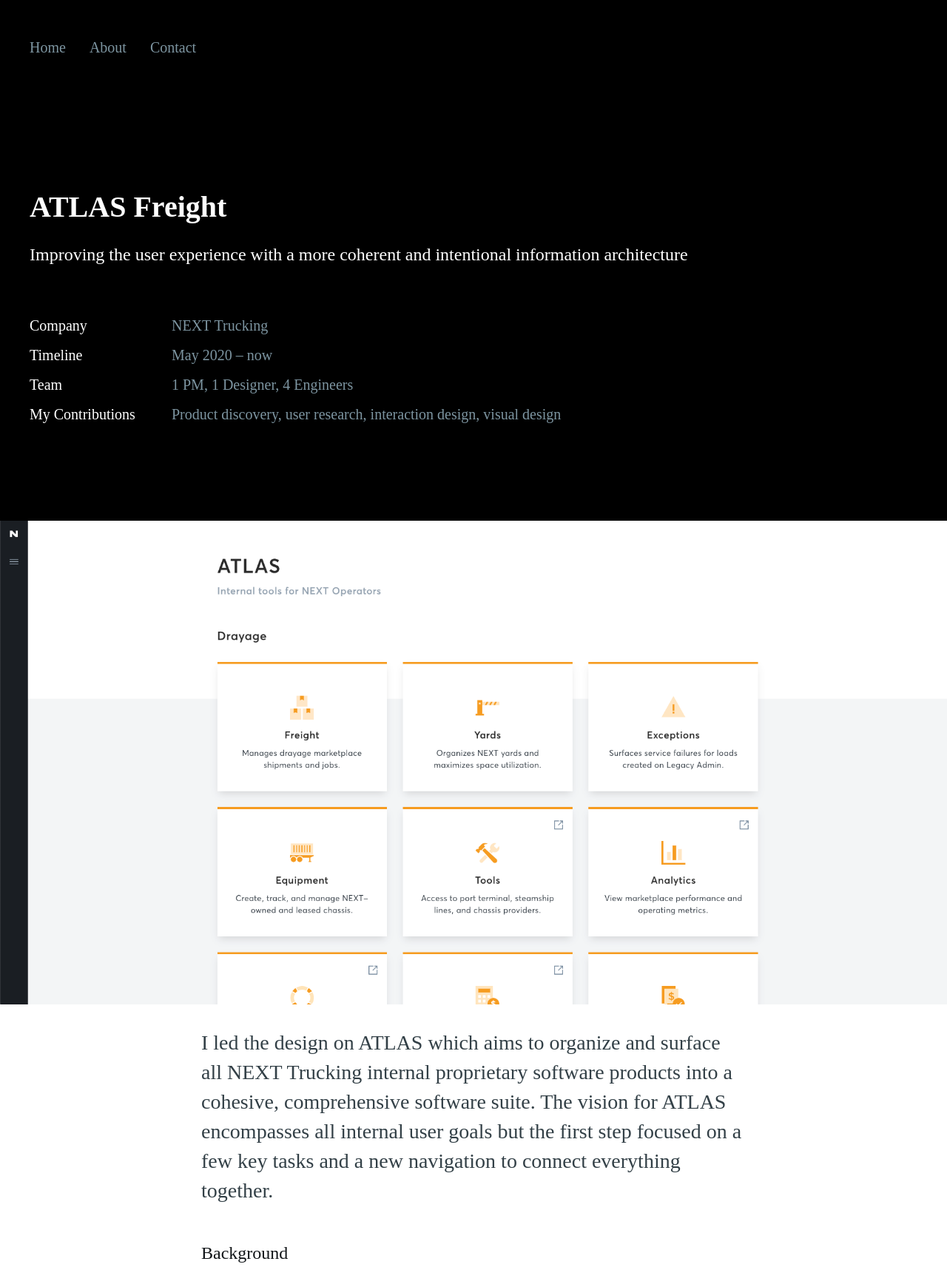
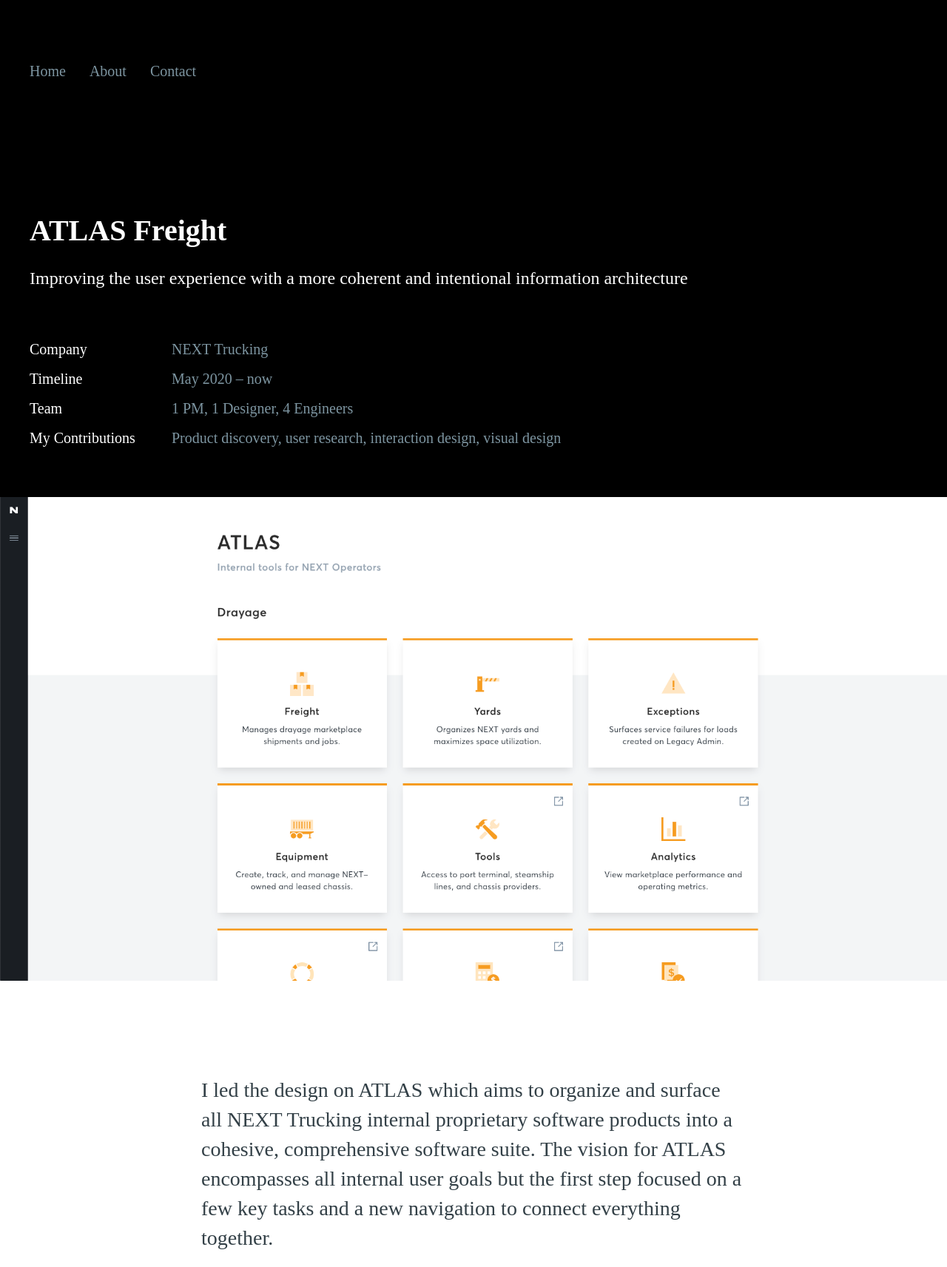
Before and after one commit to mmalone30/hello-world, a Gatsby site: page /atlas in a window 1280 px wide. Shown: the top 1713 px of the page at 74% size. Built offline with nearby package versions, Linux system fonts and the light colour scheme; Gatsby itself is replaced by a stand-in of ours; a web font is replaced by a local one.

Commit message:
updated header styles

```diff
--- a/src/styles/global.css
+++ b/src/styles/global.css
@@ -116,7 +116,8 @@
 
 header {
   background:black;
-  padding-bottom: 16rem;
+  padding:2rem;
+  height: 100vh;
 }
 
 header h2, header h3, header h4 {
@@ -171,7 +172,7 @@
 .workExample {
   max-width: 100rem;
   margin:0 auto;
-  transform: translateY(-8rem);
+  transform: translateY(-12rem);
 }
 
 .workExample ul {
@@ -213,7 +214,7 @@
 }
 
 .workExample .mainContent > .gatsby-image-wrapper {
-  margin-bottom: 2rem;
+  margin-bottom: 8rem;
 }
 
 @media screen and (max-width: 575px) {
@@ -221,6 +222,13 @@
     margin-bottom:2rem;
     font-size:2rem;
     line-height: 2.5rem;
+  }
+}
+
+@media screen and (max-height: 875px) {
+  header {
+    height:auto;
+    padding-bottom:16rem;
   }
 }
 
```
